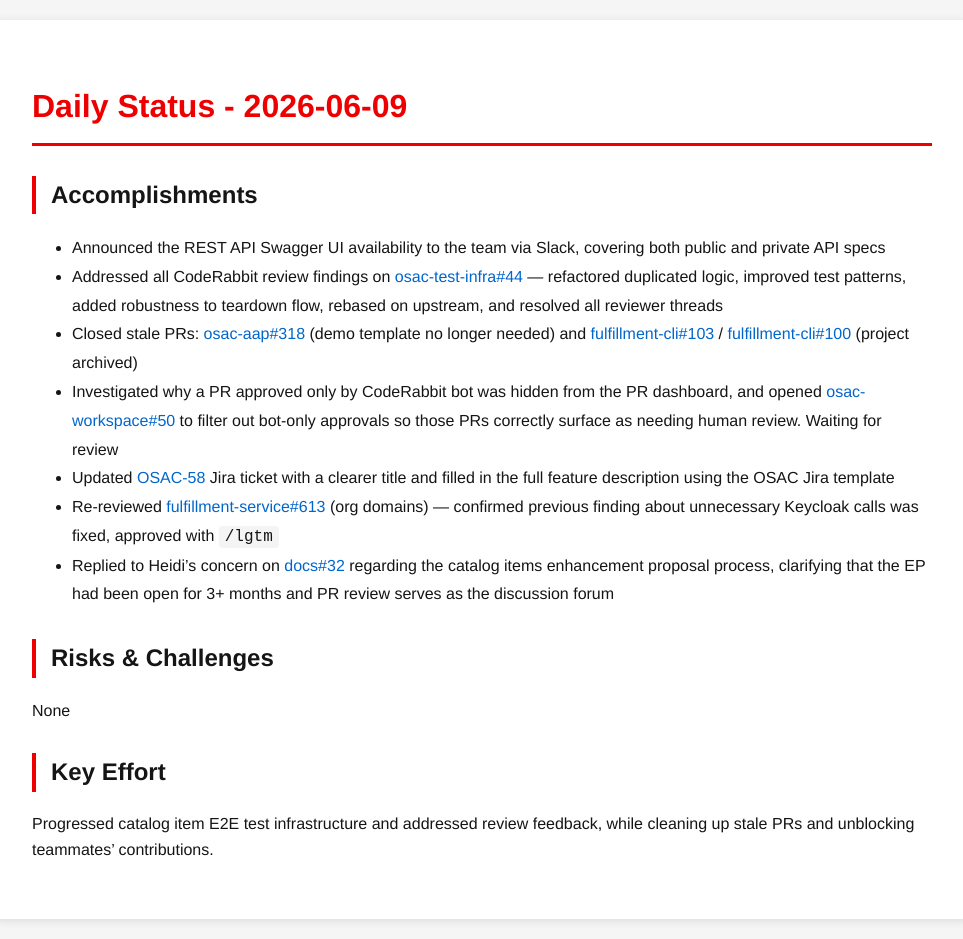
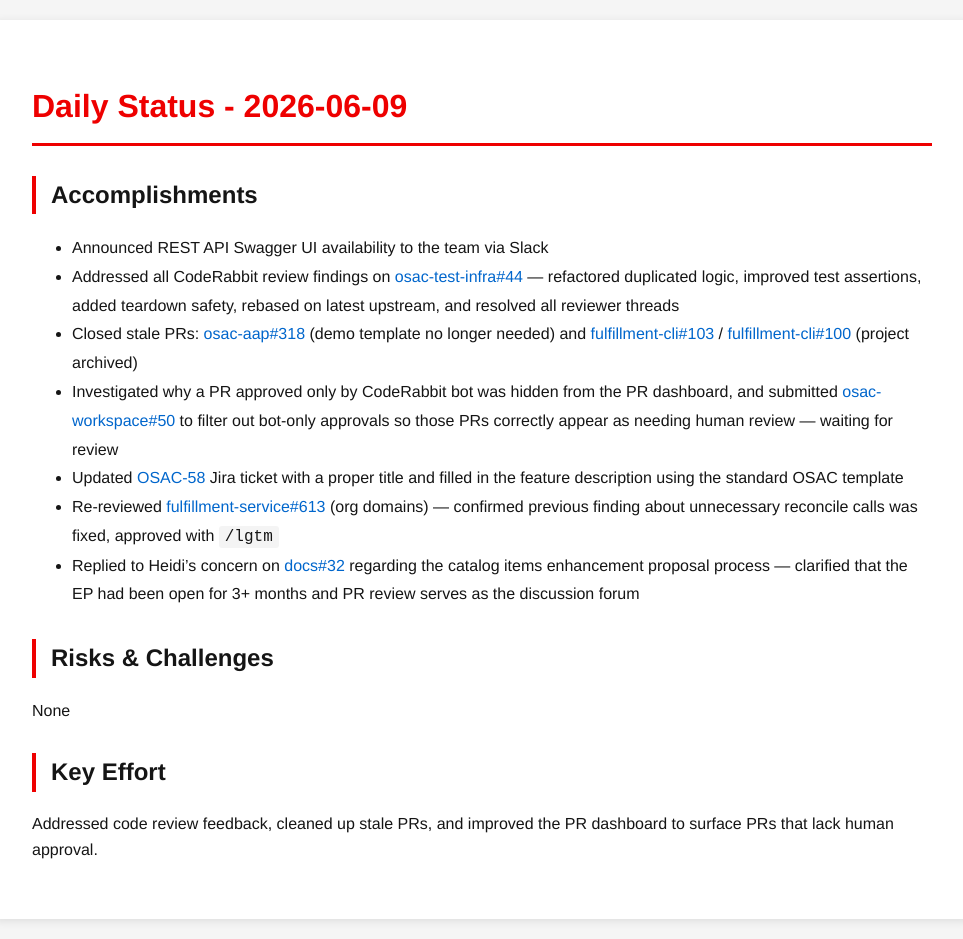
Before and after one commit to tzvatot/daily-status, a Jekyll site: the page built from 2026-06-09.md, in a window 1280 px wide. Shown: the whole page, without its empty margins (158-1121 px from the left). Built offline with Jekyll 4.4.1, drawn with Linux system fonts in a browser that asks for light colours.

Commit message:
Daily status update - 2026-06-09

```diff
--- a/2026-06-09.md
+++ b/2026-06-09.md
@@ -7,16 +7,16 @@
 # Daily Status - 2026-06-09
 
 ## Accomplishments
-- Announced the REST API Swagger UI availability to the team via Slack, covering both public and private API specs
-- Addressed all CodeRabbit review findings on [osac-test-infra#44](https://github.com/osac-project/osac-test-infra/pull/44) — refactored duplicated logic, improved test patterns, added robustness to teardown flow, rebased on upstream, and resolved all reviewer threads
+- Announced REST API Swagger UI availability to the team via Slack
+- Addressed all CodeRabbit review findings on [osac-test-infra#44](https://github.com/osac-project/osac-test-infra/pull/44) — refactored duplicated logic, improved test assertions, added teardown safety, rebased on latest upstream, and resolved all reviewer threads
 - Closed stale PRs: [osac-aap#318](https://github.com/osac-project/osac-aap/pull/318) (demo template no longer needed) and [fulfillment-cli#103](https://github.com/osac-project/fulfillment-cli/pull/103) / [fulfillment-cli#100](https://github.com/osac-project/fulfillment-cli/pull/100) (project archived)
-- Investigated why a PR approved only by CodeRabbit bot was hidden from the PR dashboard, and opened [osac-workspace#50](https://github.com/osac-project/osac-workspace/pull/50) to filter out bot-only approvals so those PRs correctly surface as needing human review. Waiting for review
-- Updated [OSAC-58](https://redhat.atlassian.net/browse/OSAC-58) Jira ticket with a clearer title and filled in the full feature description using the OSAC Jira template
-- Re-reviewed [fulfillment-service#613](https://github.com/osac-project/fulfillment-service/pull/613) (org domains) — confirmed previous finding about unnecessary Keycloak calls was fixed, approved with `/lgtm`
-- Replied to Heidi's concern on [docs#32](https://github.com/osac-project/docs/pull/32) regarding the catalog items enhancement proposal process, clarifying that the EP had been open for 3+ months and PR review serves as the discussion forum
+- Investigated why a PR approved only by CodeRabbit bot was hidden from the PR dashboard, and submitted [osac-workspace#50](https://github.com/osac-project/osac-workspace/pull/50) to filter out bot-only approvals so those PRs correctly appear as needing human review — waiting for review
+- Updated [OSAC-58](https://redhat.atlassian.net/browse/OSAC-58) Jira ticket with a proper title and filled in the feature description using the standard OSAC template
+- Re-reviewed [fulfillment-service#613](https://github.com/osac-project/fulfillment-service/pull/613) (org domains) — confirmed previous finding about unnecessary reconcile calls was fixed, approved with `/lgtm`
+- Replied to Heidi's concern on [docs#32](https://github.com/osac-project/docs/pull/32) regarding the catalog items enhancement proposal process — clarified that the EP had been open for 3+ months and PR review serves as the discussion forum
 
 ## Risks & Challenges
 None
 
 ## Key Effort
-Progressed catalog item E2E test infrastructure and addressed review feedback, while cleaning up stale PRs and unblocking teammates' contributions.
+Addressed code review feedback, cleaned up stale PRs, and improved the PR dashboard to surface PRs that lack human approval.
```
